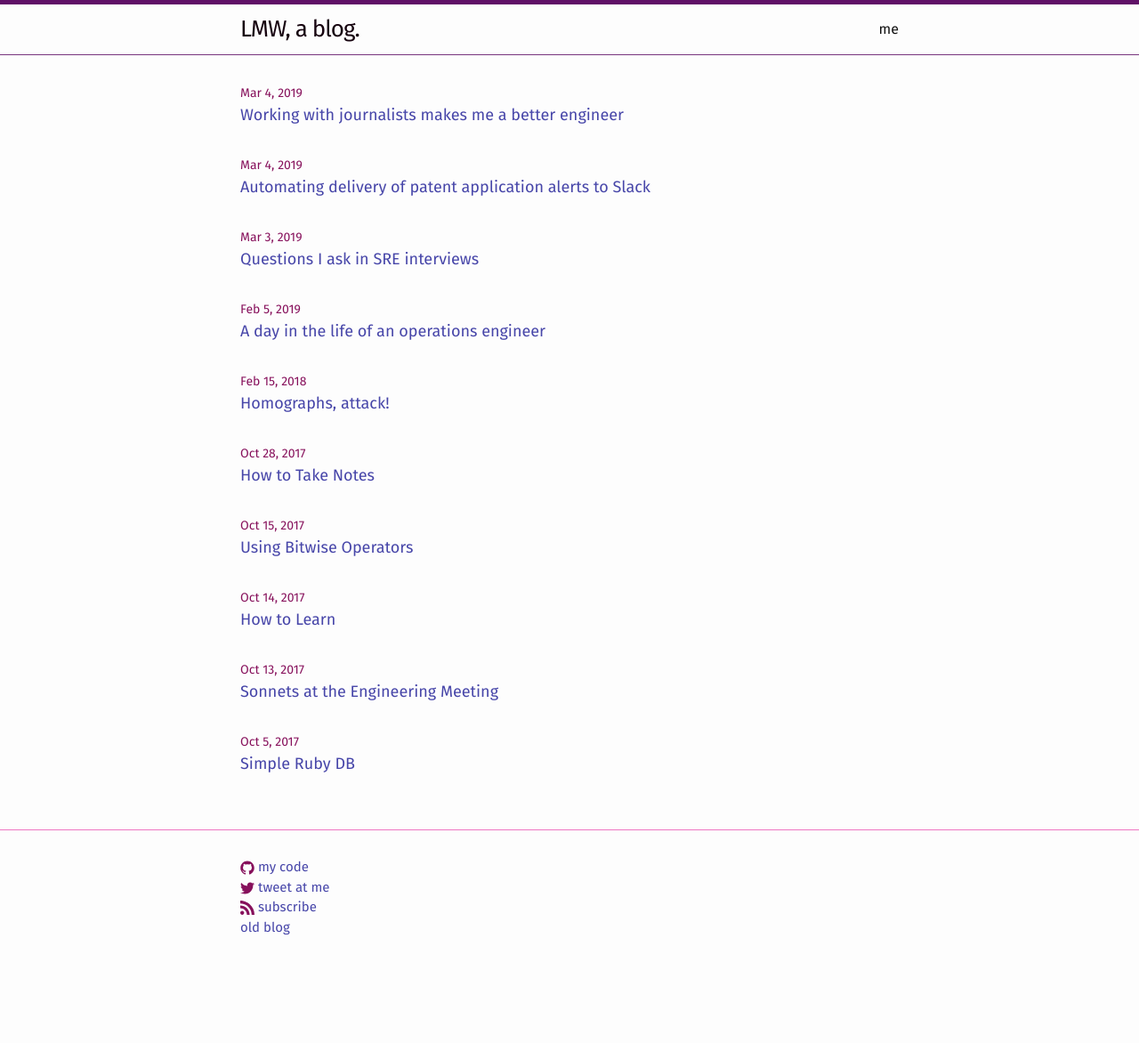
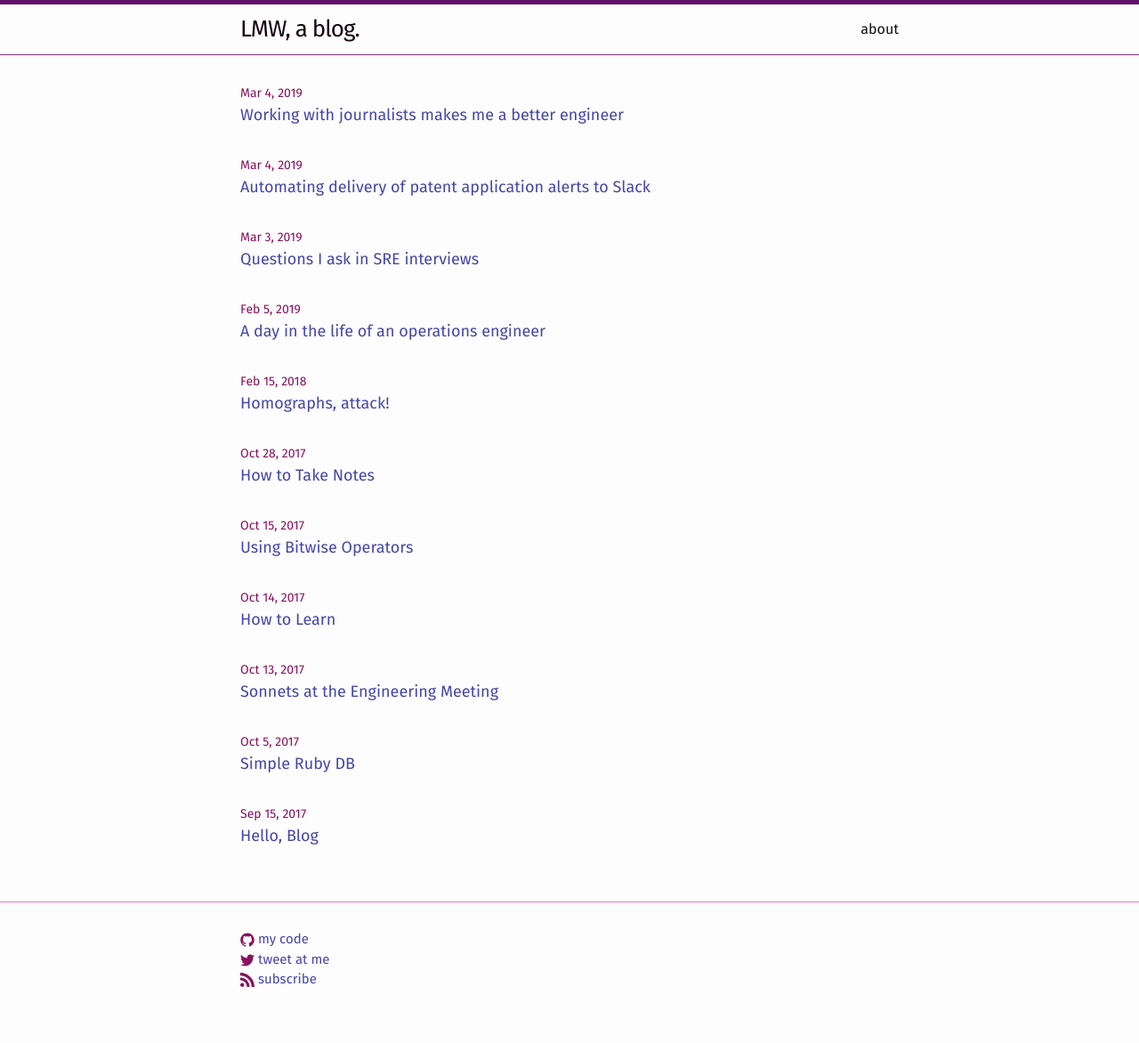
Before and after one commit to ghazaal71/loganmeetsworld, a Jekyll site: the page built from index.html, in a window 1280 px wide. Shown: the whole page at 89% size. Built offline with Jekyll 4.4.1, drawn with Linux system fonts in a browser that asks for light colours; before the commit the page ends 1113 px from its top, so only the background shows below that.

Commit message:
some edits

```diff
--- a/_includes/footer.html
+++ b/_includes/footer.html
@@ -19,7 +19,6 @@
           <li>
             {% include icon-rss.html %}
           </li>
-          <li><a href="https://loganmcdonald.me">old blog</a></li>
         </ul>
       </div>
     </div>
--- a/_includes/header.html
+++ b/_includes/header.html
@@ -14,7 +14,7 @@
       </a>
 
       <div class="trigger">
-        <a class="page-link" href="https://loganmeetsworld.com/about">me</a>
+        <a class="page-link" href="https://loganmeetsworld.com/about">about</a>
       </div>
     </nav>
 
--- a/_posts/new-blog.markdown
+++ b/_posts/2017-09-15-new-blog.markdown
@@ -1,7 +1,7 @@
 ---
 layout: post
 title: "Hello, Blog"
-date: 2017-09-15T08:48:37-04:00
+date: 2017-09-15
 tags: learning blog
 ---
 
```
